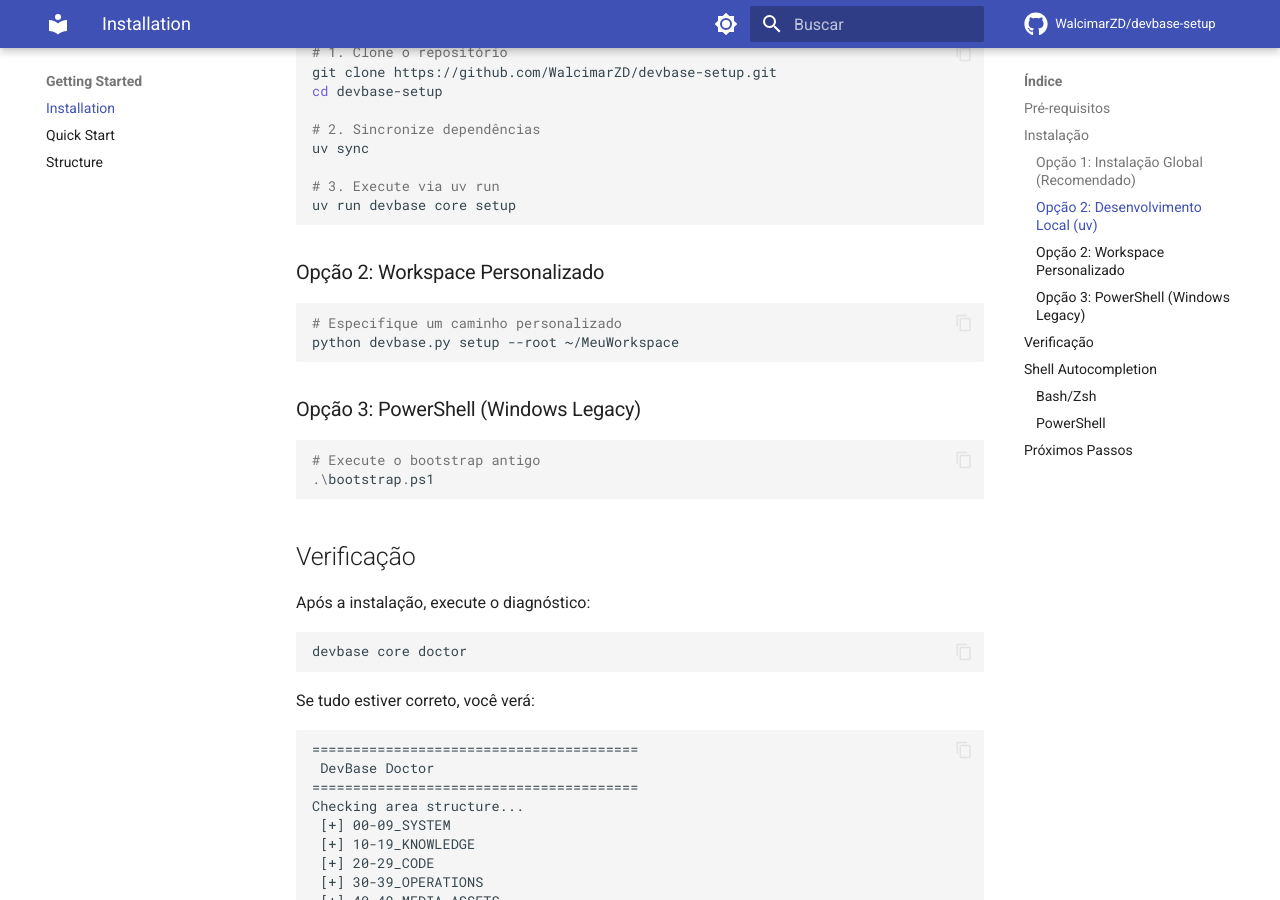
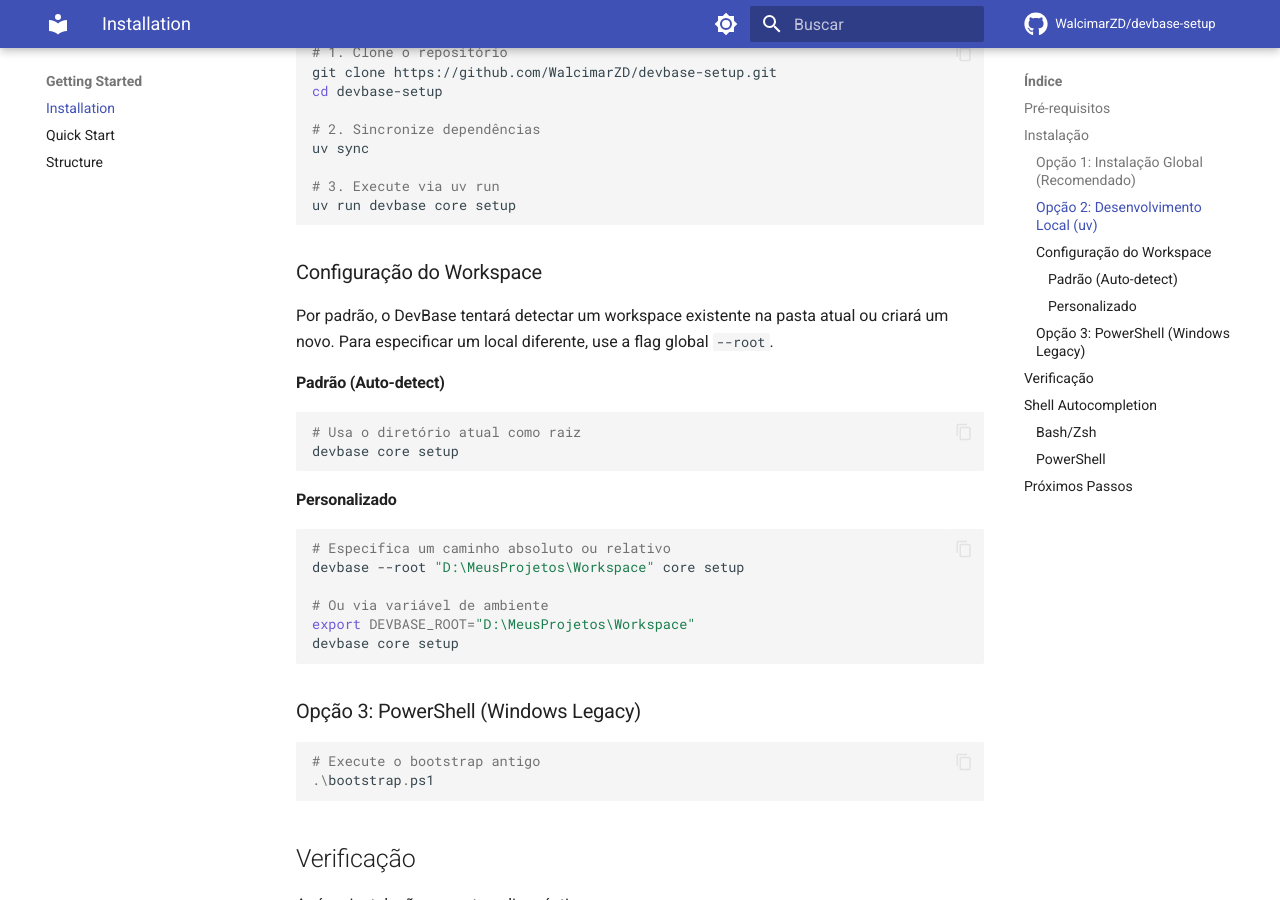
Before and after one commit to WalcimarZD/devbase-setup, an MkDocs documentation site: the page built from docs/getting-started/installation.md, in a window 1280 px wide and 900 px high, scrolled down 863 px. Built offline with MkDocs 1.6.1 and Material for MkDocs 9.7.7, drawn with Linux system fonts in a browser that asks for light colours; comment, search, counter and statistics services are not loaded.

Commit message:
docs: update installation guide with custom workspace options

````diff
--- a/docs/getting-started/installation.md
+++ b/docs/getting-started/installation.md
@@ -40,11 +40,24 @@ uv sync
 uv run devbase core setup
 ```
 
-### Opção 2: Workspace Personalizado
+### Configuração do Workspace
 
+Por padrão, o DevBase tentará detectar um workspace existente na pasta atual ou criará um novo. Para especificar um local diferente, use a flag global `--root`.
+
+#### Padrão (Auto-detect)
 ```bash
-# Especifique um caminho personalizado
-python devbase.py setup --root ~/MeuWorkspace
+# Usa o diretório atual como raiz
+devbase core setup
+```
+
+#### Personalizado
+```bash
+# Especifica um caminho absoluto ou relativo
+devbase --root "D:\MeusProjetos\Workspace" core setup
+
+# Ou via variável de ambiente
+export DEVBASE_ROOT="D:\MeusProjetos\Workspace"
+devbase core setup
 ```
 
 ### Opção 3: PowerShell (Windows Legacy)
````
